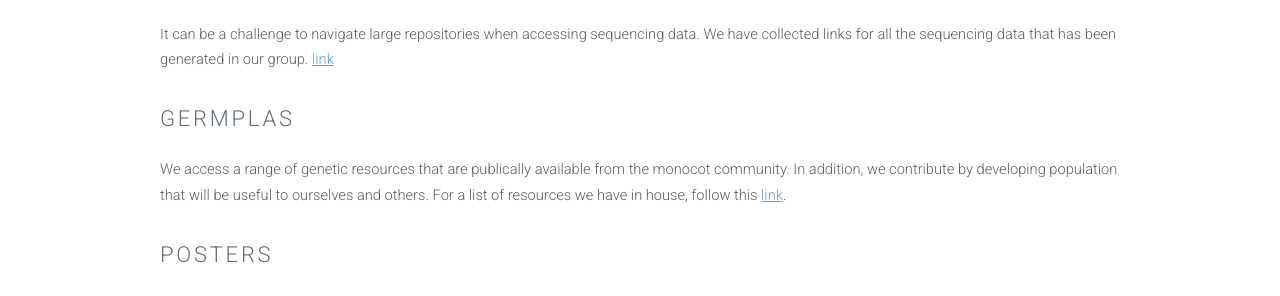
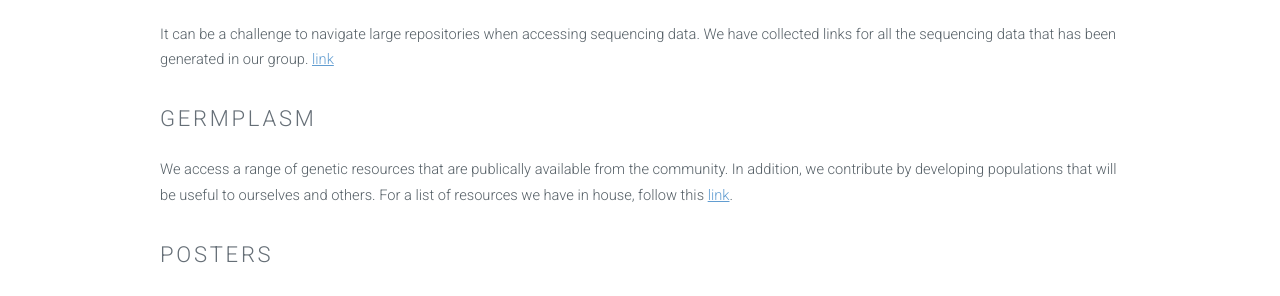
Before and after one commit to matthewmoscou/matthewmoscou.github.io, a Jekyll site: the page built from Outreach.markdown, in a window 1280 px wide and 900 px high, scrolled down 389 px. Shown: the part 154-450 px from the top of the window. Built offline with Jekyll 4.4.1, drawn with Linux system fonts in a browser that asks for light colours.

Commit message:
Update 20170530.2

```diff
--- a/Outreach.markdown
+++ b/Outreach.markdown
@@ -9,8 +9,8 @@ Our group actively engages with the scientific and wider community through perso
 ## [Data](../Data)
 It can be a challenge to navigate large repositories when accessing sequencing data. We have collected links for all the sequencing data that has been generated in our group. [link](../Data)
 
-## [Germplas](../Germplasm)
-We access a range of genetic resources that are publically available from the monocot community. In addition, we contribute by developing population that will be useful to ourselves and others. For a list of resources we have in house, follow this [link](../Germplasm).
+## [Germplasm](../Germplasm)
+We access a range of genetic resources that are publically available from the community. In addition, we contribute by developing populations that will be useful to ourselves and others. For a list of resources we have in house, follow this [link](../Germplasm).
 
 ## [Posters](../Posters)
 We are in the process of collecting and posting to [Figshare](https://figshare.com) our presented posters over the last seven years. [link](../Posters)
```
Also changed, not shown: 2 other files.
